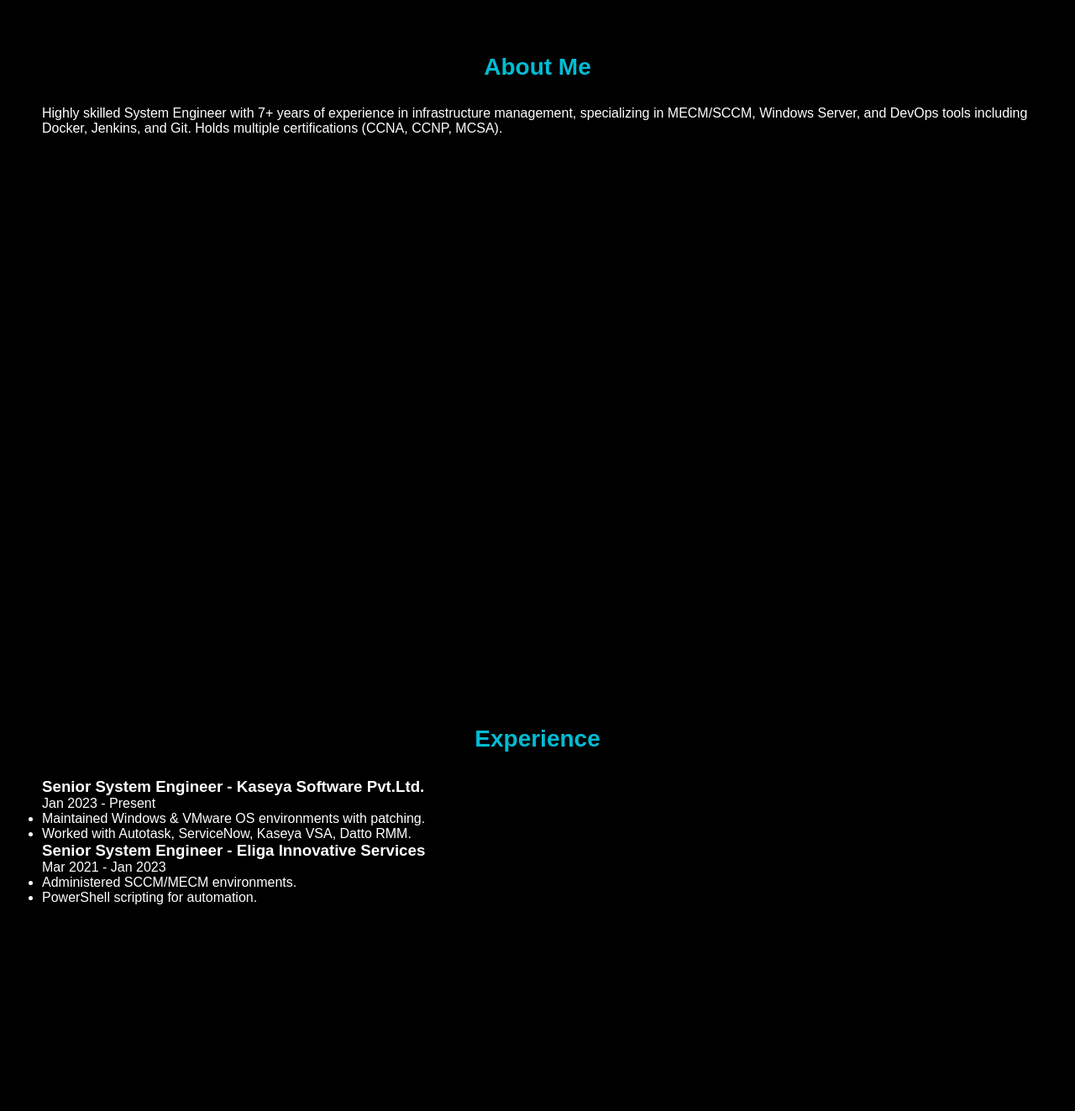
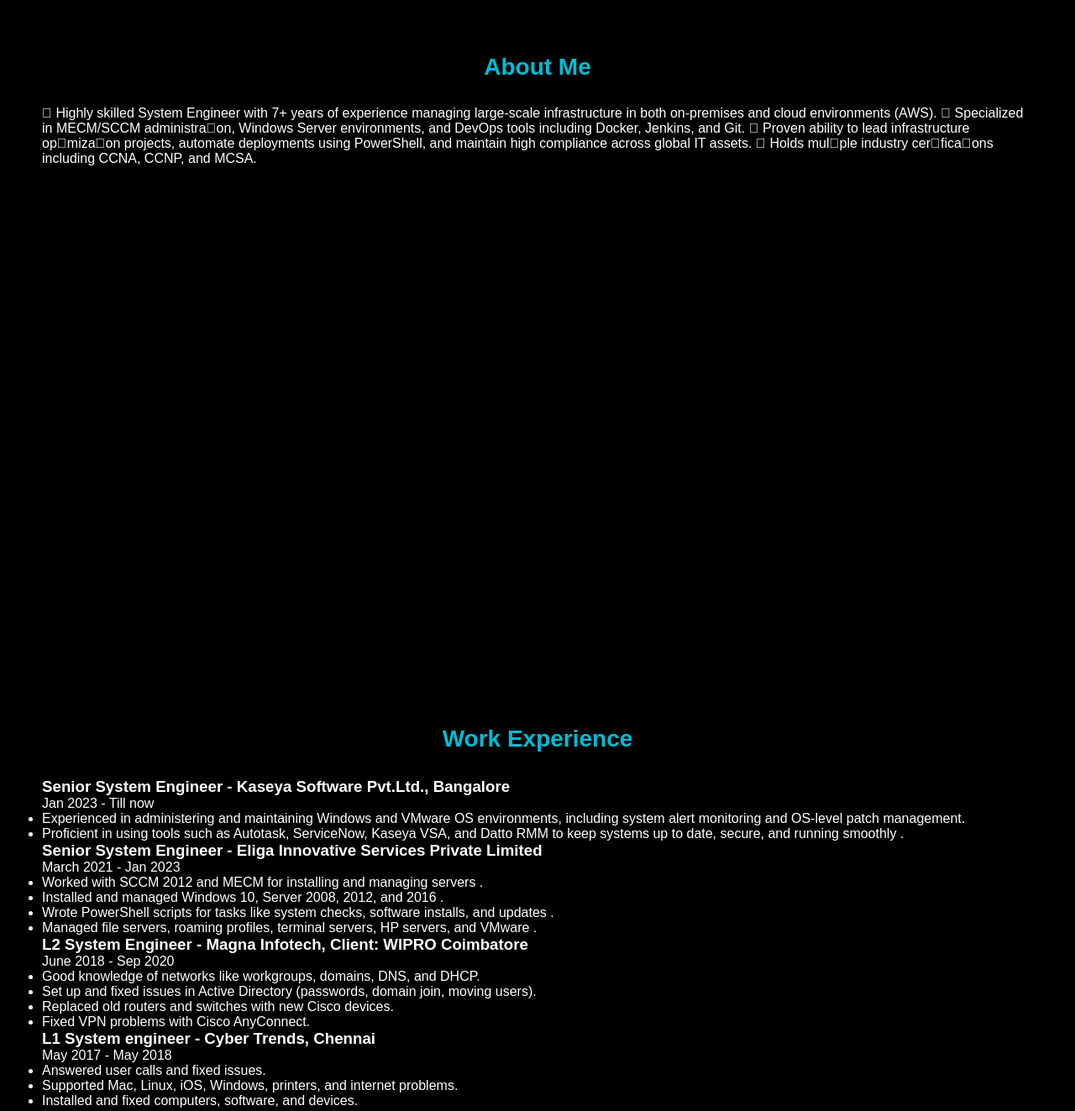
Before and after one commit to Lakshmanan1996/techjourney_portfolio, a plain HTML site: page techstupid/index.html in a window 1280 px wide. Shown: the part 1480-2803 px from the top of the page at 84% size. Drawn offline with nearby package versions, Linux system fonts and the light colour scheme.

Commit message:
Update index.html

```diff
--- a/techstupid/index.html
+++ b/techstupid/index.html
@@ -31,8 +31,6 @@
       <h1>Hi, I'm <span class="highlight">Lakshmanan</span></h1>
       <h2>a <span class="typing-text"></span></h2>
       <div class="home-buttons">
-        <a href="#contact" class="btn">Hire Me</a>
-        <a href="#experience" class="btn btn-outline">My Work</a>
     </div>
     </div>
     <div class="home-image">
@@ -44,33 +42,59 @@
   <section class="about" id="about">
     <h2 class="section-title">About Me</h2>
     <p>
-      Highly skilled System Engineer with 7+ years of experience in infrastructure management,
-      specializing in MECM/SCCM, Windows Server, and DevOps tools including Docker, Jenkins, and Git.
-      Holds multiple certifications (CCNA, CCNP, MCSA).
+      Highly skilled System Engineer with 7+ years of experience managing large-scale infrastructure in both
+on-premises and cloud environments (AWS).
+ Specialized in MECM/SCCM administra􀆟on, Windows Server environments, and DevOps tools including
+Docker, Jenkins, and Git.
+ Proven ability to lead infrastructure op􀆟miza􀆟on projects, automate deployments using PowerShell, and
+maintain high compliance across global IT assets.
+ Holds mul􀆟ple industry cer􀆟fica􀆟ons including CCNA, CCNP, and MCSA.
     </p>
   </section>
 
   <!-- Experience Section -->
   <section class="experience" id="experience">
-    <h2 class="section-title">Experience</h2>
+    <h2 class="section-title">Work Experience</h2>
         <div class="timeline">
             <div class="timeline-item">
-        <h3>Senior System Engineer - Kaseya Software Pvt.Ltd.</h3>
-        <p class="term">Jan 2023 - Present</p>
+                <h3>Senior System Engineer - Kaseya Software Pvt.Ltd., Bangalore </h3>
+                <p class="term">Jan 2023 - Till now </p>
                 <ul>
-          <li>Maintained Windows & VMware OS environments with patching.</li>
-          <li>Worked with Autotask, ServiceNow, Kaseya VSA, Datto RMM.</li>
+                    <li>Experienced in administering and maintaining Windows and VMware OS environments, including system alert monitoring and OS-level patch management.</li>
+                   <li>Proficient in using tools such as Autotask, ServiceNow, Kaseya VSA, and Datto RMM to keep systems up to date, secure, and running smoothly .</li>
                 </ul>
             </div>
             <div class="timeline-item">
-        <h3>Senior System Engineer - Eliga Innovative Services</h3>
-        <p class="term">Mar 2021 - Jan 2023</p>
+               <h3>Senior System Engineer - Eliga Innovative Services Private Limited  </h3>
+                 <p class="term">March 2021 - Jan 2023  </p>
                 <ul>
-          <li>Administered SCCM/MECM environments.</li>
-          <li>PowerShell scripting for automation.</li>
+                     <li>Worked with SCCM 2012 and MECM for installing and managing servers .</li>
+                     <li>Installed and managed Windows 10, Server 2008, 2012, and 2016 .</li>
+                     <li>Wrote PowerShell scripts for tasks like system checks, software installs, and updates .</li>
+                     <li>Managed file servers, roaming profiles, terminal servers, HP servers, and VMware .</li>
+                </ul>
+            </div>
+            <div class="timeline-item">
+                <h3>L2 System Engineer - Magna Infotech, Client: WIPRO Coimbatore </h3>
+                <p class="term">June 2018 - Sep 2020 </p>
+                <ul>
+                    <li>Good knowledge of networks like workgroups, domains, DNS, and DHCP.</li>
+                    <li>Set up and fixed issues in Active Directory (passwords, domain join, moving users).</li>
+                    <li>Replaced old routers and switches with new Cisco devices.</li>
+                    <li>Fixed VPN problems with Cisco AnyConnect.</li>
+                </ul>
+            </div>
+            <div class="timeline-item">
+                <h3>L1 System engineer - Cyber Trends, Chennai </h3>
+                <p class="term">May 2017 - May 2018 </p>
+                <ul>
+                   <li>Answered user calls and fixed issues.</li>
+                     <li>Supported Mac, Linux, iOS, Windows, printers, and internet problems.</li>
+                   <li>Installed and fixed computers, software, and devices.</li>
                 </ul>
             </div>
         </div>
+
   </section>
 
   <!-- Skills Section -->
@@ -91,8 +115,23 @@
   <!-- Education -->
   <section class="education" id="education">
      <h2 class="section-title">Education & Certifications</h2>
-    <p>B.E Information Technology - Chettinad College of Engg & Tech (2014 - 2018)</p>
-    <p>Certification in DevSecOps - Greens Technology (2024)</p>
+        <div class="education-item">
+            <h3>Certification in DevSecOps </h3>
+            <p>Greens Technology - Chennai </p>
+            <p class="term">April 2024 - July 2024 </p>
+        </div>
+        <div class="education-item">
+            <h3>Bachelor of Engineering (Information Technology) </h3>
+            <p>Chettinad College of Engineering & Technology - Karur, Tamil Nadu </p>
+          <p class="term">Aug 2014 - May 2018 </p>
+        </div>
+        <div class="education-item">
+            <h3>Higher Secondary Education </h3>
+            <p>Vignesh Sri Renga Matriculation & Higher Secondary School </p>
+           <p>Tiruchirappalli, Tamil Nadu </p>
+           <p class="term">75%</p>
+        </div>
+
   </section>
 
   <!-- Contact -->
```
Lines whose indentation alone changed are shown as unchanged.
